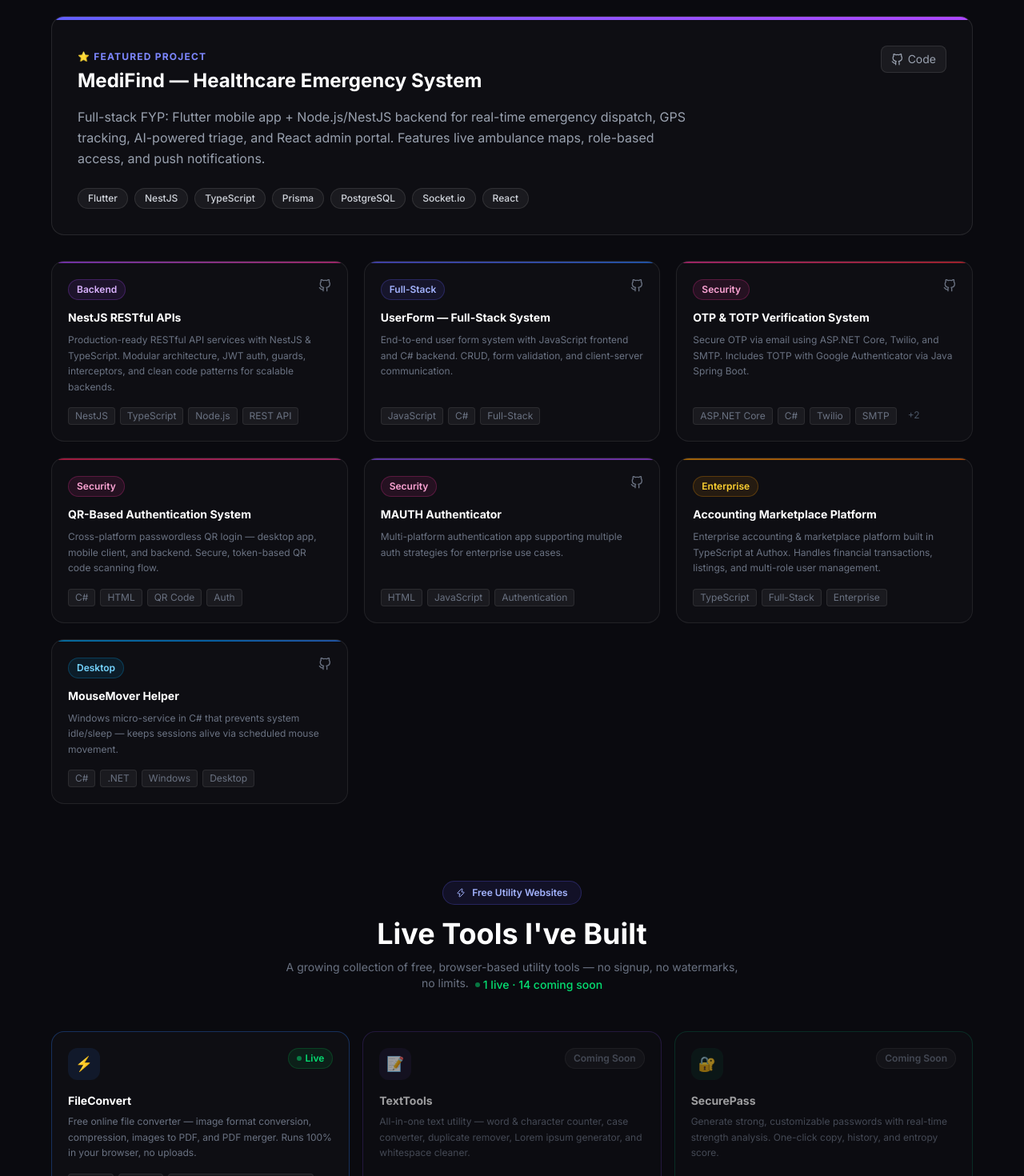
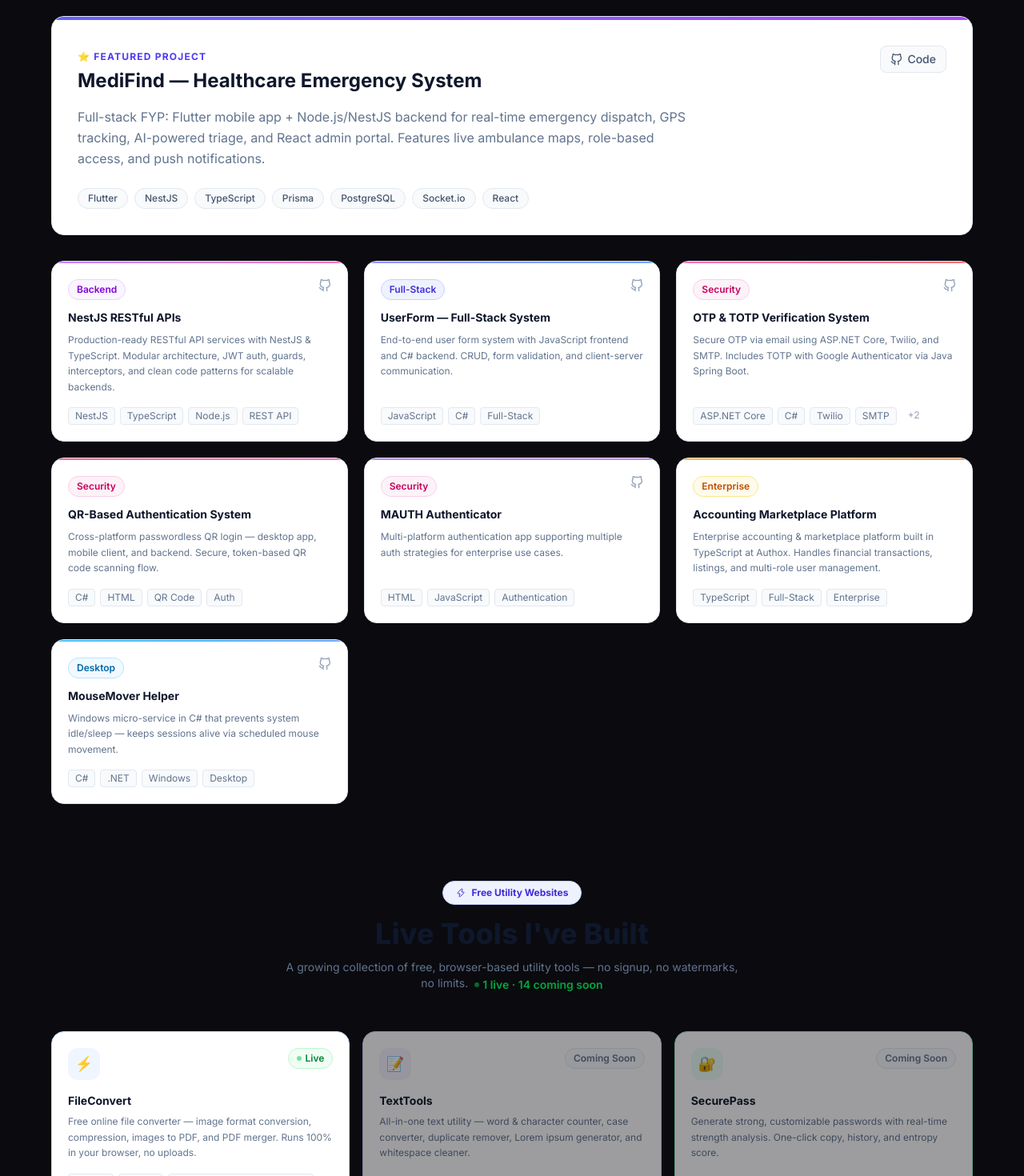
Before and after one commit to star-anonymus/shehryar-portfolio, a Next.js app: page / in a window 1280 px wide. Shown: the part 2640-4110 px from the top of the page at 80% size. Built offline with nearby package versions, Linux system fonts and the light colour scheme.

Commit message:
feat: convert Projects component to white theme

```diff
--- a/components/Projects.tsx
+++ b/components/Projects.tsx
@@ -247,30 +247,30 @@ const liveTools = [
   },
 ];
 
-const colorMap: Record<string, { border: string; badge: string; icon: string; glow: string }> = {
-  blue:    { border: "border-blue-500/30 hover:border-blue-500/60",    badge: "bg-blue-500/10 text-blue-300",    icon: "bg-blue-500/10 text-blue-400",    glow: "hover:shadow-blue-500/10" },
-  violet:  { border: "border-violet-500/30 hover:border-violet-500/60",  badge: "bg-violet-500/10 text-violet-300",  icon: "bg-violet-500/10 text-violet-400",  glow: "hover:shadow-violet-500/10" },
-  emerald: { border: "border-emerald-500/30 hover:border-emerald-500/60", badge: "bg-emerald-500/10 text-emerald-300", icon: "bg-emerald-500/10 text-emerald-400", glow: "hover:shadow-emerald-500/10" },
-  orange:  { border: "border-orange-500/30 hover:border-orange-500/60",  badge: "bg-orange-500/10 text-orange-300",  icon: "bg-orange-500/10 text-orange-400",  glow: "hover:shadow-orange-500/10" },
-  pink:    { border: "border-pink-500/30 hover:border-pink-500/60",    badge: "bg-pink-500/10 text-pink-300",    icon: "bg-pink-500/10 text-pink-400",    glow: "hover:shadow-pink-500/10" },
-  indigo:  { border: "border-indigo-500/30 hover:border-indigo-500/60",  badge: "bg-indigo-500/10 text-indigo-300",  icon: "bg-indigo-500/10 text-indigo-400",  glow: "hover:shadow-indigo-500/10" },
-  teal:    { border: "border-teal-500/30 hover:border-teal-500/60",    badge: "bg-teal-500/10 text-teal-300",    icon: "bg-teal-500/10 text-teal-400",    glow: "hover:shadow-teal-500/10" },
-  purple:  { border: "border-purple-500/30 hover:border-purple-500/60",  badge: "bg-purple-500/10 text-purple-300",  icon: "bg-purple-500/10 text-purple-400",  glow: "hover:shadow-purple-500/10" },
-  amber:   { border: "border-amber-500/30 hover:border-amber-500/60",   badge: "bg-amber-500/10 text-amber-300",   icon: "bg-amber-500/10 text-amber-400",   glow: "hover:shadow-amber-500/10" },
-  rose:    { border: "border-rose-500/30 hover:border-rose-500/60",    badge: "bg-rose-500/10 text-rose-300",    icon: "bg-rose-500/10 text-rose-400",    glow: "hover:shadow-rose-500/10" },
-  green:   { border: "border-green-500/30 hover:border-green-500/60",   badge: "bg-green-500/10 text-green-300",   icon: "bg-green-500/10 text-green-400",   glow: "hover:shadow-green-500/10" },
-  red:     { border: "border-red-500/30 hover:border-red-500/60",     badge: "bg-red-500/10 text-red-300",     icon: "bg-red-500/10 text-red-400",     glow: "hover:shadow-red-500/10" },
-  cyan:    { border: "border-cyan-500/30 hover:border-cyan-500/60",    badge: "bg-cyan-500/10 text-cyan-300",    icon: "bg-cyan-500/10 text-cyan-400",    glow: "hover:shadow-cyan-500/10" },
-  gray:    { border: "border-gray-500/30 hover:border-gray-500/60",    badge: "bg-gray-500/10 text-gray-300",    icon: "bg-gray-500/10 text-gray-400",    glow: "hover:shadow-gray-500/10" },
-  slate:   { border: "border-slate-500/30 hover:border-slate-500/60",   badge: "bg-slate-500/10 text-slate-300",   icon: "bg-slate-500/10 text-slate-400",   glow: "hover:shadow-slate-500/10" },
+const colorMap: Record<string, { border: string; badge: string; icon: string }> = {
+  blue:    { border: "border-blue-200 hover:border-blue-300",    badge: "bg-blue-50 text-blue-700",    icon: "bg-blue-50 text-blue-500" },
+  violet:  { border: "border-violet-200 hover:border-violet-300",  badge: "bg-violet-50 text-violet-700",  icon: "bg-violet-50 text-violet-500" },
+  emerald: { border: "border-emerald-200 hover:border-emerald-300", badge: "bg-emerald-50 text-emerald-700", icon: "bg-emerald-50 text-emerald-500" },
+  orange:  { border: "border-orange-200 hover:border-orange-300",  badge: "bg-orange-50 text-orange-700",  icon: "bg-orange-50 text-orange-500" },
+  pink:    { border: "border-pink-200 hover:border-pink-300",    badge: "bg-pink-50 text-pink-700",    icon: "bg-pink-50 text-pink-500" },
+  indigo:  { border: "border-indigo-200 hover:border-indigo-300",  badge: "bg-indigo-50 text-indigo-700",  icon: "bg-indigo-50 text-indigo-500" },
+  teal:    { border: "border-teal-200 hover:border-teal-300",    badge: "bg-teal-50 text-teal-700",    icon: "bg-teal-50 text-teal-500" },
+  purple:  { border: "border-purple-200 hover:border-purple-300",  badge: "bg-purple-50 text-purple-700",  icon: "bg-purple-50 text-purple-500" },
+  amber:   { border: "border-amber-200 hover:border-amber-300",   badge: "bg-amber-50 text-amber-700",   icon: "bg-amber-50 text-amber-500" },
+  rose:    { border: "border-rose-200 hover:border-rose-300",    badge: "bg-rose-50 text-rose-700",    icon: "bg-rose-50 text-rose-500" },
+  green:   { border: "border-green-200 hover:border-green-300",   badge: "bg-green-50 text-green-700",   icon: "bg-green-50 text-green-500" },
+  red:     { border: "border-red-200 hover:border-red-300",     badge: "bg-red-50 text-red-700",     icon: "bg-red-50 text-red-500" },
+  cyan:    { border: "border-cyan-200 hover:border-cyan-300",    badge: "bg-cyan-50 text-cyan-700",    icon: "bg-cyan-50 text-cyan-500" },
+  gray:    { border: "border-slate-200 hover:border-slate-300",    badge: "bg-slate-50 text-slate-700",    icon: "bg-slate-50 text-slate-500" },
+  slate:   { border: "border-slate-200 hover:border-slate-300",   badge: "bg-slate-50 text-slate-700",   icon: "bg-slate-50 text-slate-500" },
 };
 
 const categoryColors: Record<string, string> = {
-  "Full-Stack": "text-indigo-300 bg-indigo-500/10 border-indigo-500/25",
-  Backend:      "text-purple-300 bg-purple-500/10 border-purple-500/25",
-  Security:     "text-pink-300 bg-pink-500/10 border-pink-500/25",
-  Desktop:      "text-sky-300 bg-sky-500/10 border-sky-500/25",
-  Enterprise:   "text-amber-300 bg-amber-500/10 border-amber-500/25",
+  "Full-Stack": "text-indigo-700 bg-indigo-50 border-indigo-200",
+  Backend:      "text-purple-700 bg-purple-50 border-purple-200",
+  Security:     "text-pink-700 bg-pink-50 border-pink-200",
+  Desktop:      "text-sky-700 bg-sky-50 border-sky-200",
+  Enterprise:   "text-amber-700 bg-amber-50 border-amber-200",
 };
 
 export default function Projects() {
@@ -284,9 +284,9 @@ export default function Projects() {
 
         {/* Dev Projects */}
         <AnimatedSection className="text-center mb-16">
-          <p className="text-indigo-400 text-sm font-semibold uppercase tracking-widest mb-3">Portfolio</p>
-          <h2 className="text-4xl sm:text-5xl font-bold text-white">Projects I&apos;ve Built</h2>
-          <p className="text-gray-500 mt-4 max-w-xl mx-auto">
+          <p className="text-indigo-600 text-sm font-bold uppercase tracking-widest mb-3">Portfolio</p>
+          <h2 className="text-4xl sm:text-5xl font-extrabold text-slate-900">Projects I&apos;ve Built</h2>
+          <p className="text-slate-500 mt-4 max-w-xl mx-auto">
             Personal projects, university work, and professional systems built at companies.
           </p>
         </AnimatedSection>
@@ -294,26 +294,26 @@ export default function Projects() {
         {/* Featured */}
         {featured.map((p) => (
           <AnimatedSection key={p.title} className="mb-8">
-            <div className="relative rounded-2xl border border-white/10 bg-white/[0.02] overflow-hidden group hover:border-indigo-500/30 transition-all duration-300">
+            <div className="relative rounded-2xl border border-slate-200 bg-white overflow-hidden group card-shadow hover:border-indigo-200 transition-all duration-300">
               <div className={`h-1 w-full bg-gradient-to-r ${p.accent}`} />
               <div className="p-8">
                 <div className="flex flex-wrap items-start justify-between gap-4 mb-4">
                   <div>
-                    <span className="text-xs font-bold text-indigo-400 uppercase tracking-widest">⭐ Featured Project</span>
-                    <h3 className="text-2xl font-bold text-white mt-1">{p.title}</h3>
+                    <span className="text-xs font-bold text-indigo-600 uppercase tracking-widest">⭐ Featured Project</span>
+                    <h3 className="text-2xl font-bold text-slate-900 mt-1">{p.title}</h3>
                   </div>
                   <div className="flex gap-3">
                     {p.github && (
-                      <a href={p.github} target="_blank" rel="noopener noreferrer" className="flex items-center gap-1.5 px-3 py-1.5 rounded-lg border border-white/10 bg-white/5 text-gray-400 hover:text-white hover:border-white/20 transition-all text-sm">
+                      <a href={p.github} target="_blank" rel="noopener noreferrer" className="flex items-center gap-1.5 px-3 py-1.5 rounded-lg border border-slate-200 bg-slate-50 text-slate-600 hover:text-indigo-600 hover:border-indigo-200 transition-all text-sm font-medium">
                         <FiGithub size={15} /> Code
                       </a>
                     )}
                   </div>
                 </div>
-                <p className="text-gray-400 leading-relaxed mb-6 max-w-3xl">{p.description}</p>
+                <p className="text-slate-500 leading-relaxed mb-6 max-w-3xl">{p.description}</p>
                 <div className="flex flex-wrap gap-2">
                   {p.tags.map((tag) => (
-                    <span key={tag} className="px-3 py-1 rounded-full text-xs font-medium border border-white/10 bg-white/5 text-gray-300">{tag}</span>
+                    <span key={tag} className="px-3 py-1 rounded-full text-xs font-medium border border-slate-200 bg-slate-50 text-slate-600">{tag}</span>
                   ))}
                 </div>
               </div>
@@ -325,23 +325,23 @@ export default function Projects() {
         <div className="grid sm:grid-cols-2 lg:grid-cols-3 gap-5 mb-24">
           {rest.map((p, i) => (
             <AnimatedSection key={p.title} delay={i * 0.06}>
-              <div className="h-full relative rounded-2xl border border-white/8 bg-white/[0.02] overflow-hidden flex flex-col group hover:border-white/15 hover:-translate-y-1 transition-all duration-300">
-                <div className={`h-0.5 w-full bg-gradient-to-r ${p.accent} opacity-60 group-hover:opacity-100 transition-opacity`} />
+              <div className="h-full relative rounded-2xl border border-slate-200 bg-white overflow-hidden flex flex-col group card-shadow hover:border-indigo-200 transition-all duration-300">
+                <div className={`h-0.5 w-full bg-gradient-to-r ${p.accent} opacity-70 group-hover:opacity-100 transition-opacity`} />
                 <div className="p-5 flex flex-col flex-1">
                   <div className="flex items-start justify-between mb-3">
-                    <span className={`text-xs font-semibold px-2.5 py-1 rounded-full border ${categoryColors[p.category] ?? "text-gray-400 bg-white/5 border-white/10"}`}>{p.category}</span>
+                    <span className={`text-xs font-semibold px-2.5 py-1 rounded-full border ${categoryColors[p.category] ?? "text-slate-600 bg-slate-50 border-slate-200"}`}>{p.category}</span>
                     <div className="flex gap-2">
-                      {p.github && <a href={p.github} target="_blank" rel="noopener noreferrer" className="text-gray-500 hover:text-white transition-colors"><FiGithub size={16} /></a>}
-                      {p.demo && <a href={p.demo} target="_blank" rel="noopener noreferrer" className="text-gray-500 hover:text-white transition-colors"><ExternalLink size={16} /></a>}
+                      {p.github && <a href={p.github} target="_blank" rel="noopener noreferrer" className="text-slate-400 hover:text-slate-900 transition-colors"><FiGithub size={16} /></a>}
+                      {p.demo && <a href={p.demo} target="_blank" rel="noopener noreferrer" className="text-slate-400 hover:text-indigo-600 transition-colors"><ExternalLink size={16} /></a>}
                     </div>
                   </div>
-                  <h3 className="text-white font-bold text-sm mb-2 group-hover:text-indigo-200 transition-colors">{p.title}</h3>
-                  <p className="text-gray-500 text-xs leading-relaxed flex-1">{p.description}</p>
+                  <h3 className="text-slate-900 font-bold text-sm mb-2 group-hover:text-indigo-600 transition-colors">{p.title}</h3>
+                  <p className="text-slate-500 text-xs leading-relaxed flex-1">{p.description}</p>
                   <div className="flex flex-wrap gap-1.5 mt-4">
                     {p.tags.slice(0, 4).map((tag) => (
-                      <span key={tag} className="px-2 py-0.5 rounded text-xs text-gray-500 bg-white/5 border border-white/8">{tag}</span>
+                      <span key={tag} className="px-2 py-0.5 rounded text-xs text-slate-500 bg-slate-50 border border-slate-200">{tag}</span>
                     ))}
-                    {p.tags.length > 4 && <span className="px-2 py-0.5 rounded text-xs text-gray-600">+{p.tags.length - 4}</span>}
+                    {p.tags.length > 4 && <span className="px-2 py-0.5 rounded text-xs text-slate-400">+{p.tags.length - 4}</span>}
                   </div>
                 </div>
               </div>
@@ -351,14 +351,14 @@ export default function Projects() {
 
         {/* ── Live Tools Section ── */}
         <AnimatedSection className="text-center mb-12">
-          <div className="inline-flex items-center gap-2 px-4 py-1.5 rounded-full border border-indigo-500/25 bg-indigo-500/10 text-indigo-300 text-xs font-semibold mb-4">
+          <div className="inline-flex items-center gap-2 px-4 py-1.5 rounded-full border border-indigo-200 bg-indigo-50 text-indigo-700 text-xs font-bold mb-4">
             <Zap size={12} /> Free Utility Websites
           </div>
-          <h2 className="text-3xl sm:text-4xl font-bold text-white">Live Tools I&apos;ve Built</h2>
-          <p className="text-gray-500 mt-3 max-w-xl mx-auto text-sm">
+          <h2 className="text-3xl sm:text-4xl font-extrabold text-slate-900">Live Tools I&apos;ve Built</h2>
+          <p className="text-slate-500 mt-3 max-w-xl mx-auto text-sm">
             A growing collection of free, browser-based utility tools — no signup, no watermarks, no limits.
-            <span className="ml-2 inline-flex items-center gap-1 text-green-400 font-medium">
-              <span className="w-1.5 h-1.5 rounded-full bg-green-400 animate-pulse inline-block" />
+            <span className="ml-2 inline-flex items-center gap-1 text-green-600 font-semibold">
+              <span className="w-1.5 h-1.5 rounded-full bg-green-500 animate-pulse inline-block" />
               {liveCount} live · {liveTools.length - liveCount} coming soon
             </span>
           </p>
@@ -370,7 +370,7 @@ export default function Projects() {
             const isLive = tool.status === "live";
             return (
               <AnimatedSection key={tool.title} delay={i * 0.04}>
-                <div className={`h-full rounded-2xl border bg-white/[0.02] p-5 flex flex-col gap-4 transition-all duration-300 hover:-translate-y-1 hover:shadow-lg ${c.border} ${c.glow} ${!isLive ? "opacity-60" : ""}`}>
+                <div className={`h-full rounded-2xl border bg-white p-5 flex flex-col gap-4 card-shadow transition-all duration-300 hover:-translate-y-1 ${c.border} ${!isLive ? "opacity-60" : ""}`}>
                   {/* Top row */}
                   <div className="flex items-start justify-between">
                     <div className={`w-10 h-10 rounded-xl flex items-center justify-center text-lg ${c.icon}`}>
@@ -378,11 +378,11 @@ export default function Projects() {
                     </div>
                     <div className="flex items-center gap-2">
                       {isLive ? (
-                        <span className="flex items-center gap-1 text-xs font-semibold text-green-400 bg-green-500/10 px-2.5 py-1 rounded-full border border-green-500/20">
-                          <span className="w-1.5 h-1.5 rounded-full bg-green-400 animate-pulse" /> Live
+                        <span className="flex items-center gap-1 text-xs font-semibold text-green-700 bg-green-50 px-2.5 py-1 rounded-full border border-green-200">
+                          <span className="w-1.5 h-1.5 rounded-full bg-green-500 animate-pulse" /> Live
                         </span>
                       ) : (
-                        <span className="text-xs font-semibold text-gray-500 bg-white/5 px-2.5 py-1 rounded-full border border-white/8">
+                        <span className="text-xs font-semibold text-slate-500 bg-slate-50 px-2.5 py-1 rounded-full border border-slate-200">
                           Coming Soon
                         </span>
                       )}
@@ -391,20 +391,20 @@ export default function Projects() {
 
                   {/* Content */}
                   <div className="flex-1">
-                    <h3 className="text-white font-bold text-sm mb-1.5">{tool.title}</h3>
-                    <p className="text-gray-500 text-xs leading-relaxed">{tool.description}</p>
+                    <h3 className="text-slate-900 font-bold text-sm mb-1.5">{tool.title}</h3>
+                    <p className="text-slate-500 text-xs leading-relaxed">{tool.description}</p>
                   </div>
 
                   {/* Tags */}
                   <div className="flex flex-wrap gap-1.5">
                     {tool.tags.slice(0, 3).map((tag) => (
-                      <span key={tag} className="px-2 py-0.5 rounded text-xs text-gray-500 bg-white/5 border border-white/8">{tag}</span>
+                      <span key={tag} className="px-2 py-0.5 rounded text-xs text-slate-500 bg-slate-50 border border-slate-200">{tag}</span>
                     ))}
                   </div>
 
                   {/* Links */}
                   {isLive && (
-                    <div className="flex gap-2 pt-1 border-t border-white/5">
+                    <div className="flex gap-2 pt-1 border-t border-slate-100">
                       {tool.demo && (
                         <a href={tool.demo} target="_blank" rel="noopener noreferrer"
                           className={`flex-1 flex items-center justify-center gap-1.5 py-2 rounded-lg text-xs font-semibold transition-all duration-200 ${c.badge} hover:opacity-80`}>
@@ -413,7 +413,7 @@ export default function Projects() {
                       )}
                       {tool.github && (
                         <a href={tool.github} target="_blank" rel="noopener noreferrer"
-                          className="flex items-center justify-center gap-1.5 px-3 py-2 rounded-lg text-xs font-semibold text-gray-400 bg-white/5 hover:bg-white/10 hover:text-white transition-all duration-200">
+                          className="flex items-center justify-center gap-1.5 px-3 py-2 rounded-lg text-xs font-semibold text-slate-500 bg-slate-50 hover:bg-slate-100 hover:text-slate-900 border border-slate-200 transition-all duration-200">
                           <FiGithub size={12} /> Code
                         </a>
                       )}
```
